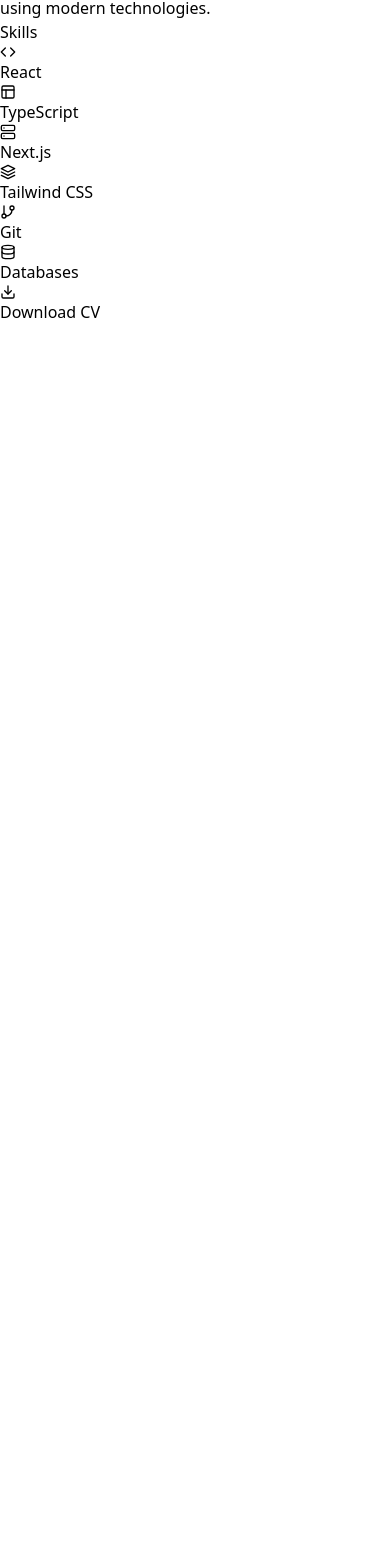
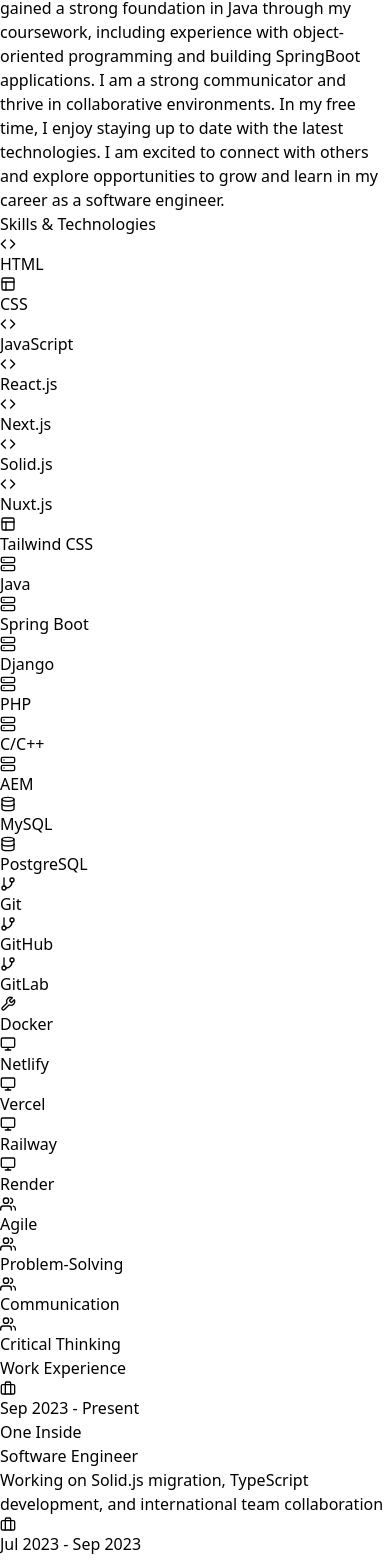
Before and after one commit to anevski-stefan/portfolio-new, a Next.js app: page /about in a window 390 px wide. Shown: the part 298-1858 px from the top of the page. Before the commit the page ends 844 px from the top, so only its background shows below. Built offline with nearby package versions, Linux system fonts and the light colour scheme; no server answers.

Commit message:
enhance design and make it responsive

```diff
--- a/src/components/about/Bio.tsx
+++ b/src/components/about/Bio.tsx
@@ -1,57 +1,144 @@
 import { motion } from 'framer-motion'
-import { FiDownload, FiCode, FiLayout, FiGitBranch, FiDatabase, FiServer, FiLayers } from 'react-icons/fi'
+import { FiCode, FiLayout, FiServer, FiDatabase, FiTool, FiGitBranch, FiMonitor, FiUsers } from 'react-icons/fi'
 import { IconType } from 'react-icons'
+import Timeline from './Timeline'
 
 interface Skill {
   name: string
   icon: IconType
 }
 
-const skills: Skill[] = [
-  { name: 'React', icon: FiCode },
-  { name: 'TypeScript', icon: FiLayout },
-  { name: 'Next.js', icon: FiServer },
-  { name: 'Tailwind CSS', icon: FiLayers },
-  { name: 'Git', icon: FiGitBranch },
-  { name: 'Databases', icon: FiDatabase },
-]
+const skills: { [key: string]: Skill[] } = {
+  frontend: [
+    { name: 'HTML', icon: FiCode },
+    { name: 'CSS', icon: FiLayout },
+    { name: 'JavaScript', icon: FiCode },
+    { name: 'React.js', icon: FiCode },
+    { name: 'Next.js', icon: FiCode },
+    { name: 'Solid.js', icon: FiCode },
+    { name: 'Nuxt.js', icon: FiCode },
+    { name: 'Tailwind CSS', icon: FiLayout },
+  ],
+  backend: [
+    { name: 'Java', icon: FiServer },
+    { name: 'Spring Boot', icon: FiServer },
+    { name: 'Django', icon: FiServer },
+    { name: 'PHP', icon: FiServer },
+    { name: 'C/C++', icon: FiServer },
+    { name: 'AEM', icon: FiServer },
+  ],
+  databases: [
+    { name: 'MySQL', icon: FiDatabase },
+    { name: 'PostgreSQL', icon: FiDatabase },
+  ],
+  tools: [
+    { name: 'Git', icon: FiGitBranch },
+    { name: 'GitHub', icon: FiGitBranch },
+    { name: 'GitLab', icon: FiGitBranch },
+    { name: 'Docker', icon: FiTool },
+  ],
+  platforms: [
+    { name: 'Netlify', icon: FiMonitor },
+    { name: 'Vercel', icon: FiMonitor },
+    { name: 'Railway', icon: FiMonitor },
+    { name: 'Render', icon: FiMonitor },
+  ],
+  softSkills: [
+    { name: 'Agile', icon: FiUsers },
+    { name: 'Problem-Solving', icon: FiUsers },
+    { name: 'Communication', icon: FiUsers },
+    { name: 'Critical Thinking', icon: FiUsers },
+  ],
+}
 
 export default function Bio() {
   return (
     <motion.div
       initial={{ opacity: 0, y: 20 }}
       animate={{ opacity: 1, y: 0 }}
-      className="max-w-2xl mx-auto"
     >
-      <h2 className="text-3xl font-bold mb-6">About Me</h2>
-      <p className="mb-6 text-lg text-foreground/80">
-        I'm a passionate frontend developer with a keen eye for design and user experience.
-        I specialize in building responsive, performant web applications using modern technologies.
+      <h2 className="text-3xl font-bold mb-4">About Me</h2>
+      <p className="mb-8 text-lg text-foreground/80">
+      As a software engineer, I am passionate about software engineering and am eager to apply my skills and knowledge to a career in this field.
+      I have gained a strong foundation in Java through my coursework, including experience with object-oriented programming and building SpringBoot applications.
+      I am a strong communicator and thrive in collaborative environments. In my free time, I enjoy staying up to date with the latest technologies. I am excited to connect with others and explore opportunities to grow and learn in my career as a software engineer.
       </p>
 
-      <h3 className="text-2xl font-bold mb-4">Skills</h3>
-      <div className="grid grid-cols-2 md:grid-cols-3 gap-4 mb-8">
-        {skills.map((skill) => (
-          <div
+      <h3 className="text-2xl font-bold mb-6">Skills & Technologies</h3>
+
+      <div className="flex flex-wrap gap-3 justify-start mb-8">
+        {/* Frontend - Purple */}
+        {skills.frontend.map((skill, index) => (
+          <motion.span
             key={skill.name}
-            className="p-4 border border-foreground/10 rounded-lg"
+            initial={{ opacity: 0, y: 20 }}
+            animate={{ opacity: 1, y: 0 }}
+            transition={{ delay: index * 0.1 }}
+            className="px-4 py-2 bg-purple-100 dark:bg-purple-900/30 text-purple-700 dark:text-purple-300 rounded-full flex items-center gap-2 hover:bg-purple-200 dark:hover:bg-purple-900/50 transition-colors"
           >
-            <skill.icon className="mb-2 text-2xl" />
-            <h4 className="font-semibold">{skill.name}</h4>
-          </div>
+            <skill.icon className="w-4 h-4" />
+            {skill.name}
+          </motion.span>
+        ))}
+
+        {/* Backend - Blue */}
+        {skills.backend.map((skill, index) => (
+          <motion.span
+            key={skill.name}
+            initial={{ opacity: 0, y: 20 }}
+            animate={{ opacity: 1, y: 0 }}
+            transition={{ delay: (index + skills.frontend.length) * 0.1 }}
+            className="px-4 py-2 bg-blue-100 dark:bg-blue-900/30 text-blue-700 dark:text-blue-300 rounded-full flex items-center gap-2 hover:bg-blue-200 dark:hover:bg-blue-900/50 transition-colors"
+          >
+            <skill.icon className="w-4 h-4" />
+            {skill.name}
+          </motion.span>
+        ))}
+
+        {/* Databases - Green */}
+        {skills.databases.map((skill, index) => (
+          <motion.span
+            key={skill.name}
+            initial={{ opacity: 0, y: 20 }}
+            animate={{ opacity: 1, y: 0 }}
+            transition={{ delay: (index + skills.frontend.length + skills.backend.length) * 0.1 }}
+            className="px-4 py-2 bg-green-100 dark:bg-green-900/30 text-green-700 dark:text-green-300 rounded-full flex items-center gap-2 hover:bg-green-200 dark:hover:bg-green-900/50 transition-colors"
+          >
+            <skill.icon className="w-4 h-4" />
+            {skill.name}
+          </motion.span>
+        ))}
+
+        {/* Tools & Platforms - Orange */}
+        {[...skills.tools, ...skills.platforms].map((skill, index) => (
+          <motion.span
+            key={skill.name}
+            initial={{ opacity: 0, y: 20 }}
+            animate={{ opacity: 1, y: 0 }}
+            transition={{ delay: (index + skills.frontend.length + skills.backend.length + skills.databases.length) * 0.1 }}
+            className="px-4 py-2 bg-orange-100 dark:bg-orange-900/30 text-orange-700 dark:text-orange-300 rounded-full flex items-center gap-2 hover:bg-orange-200 dark:hover:bg-orange-900/50 transition-colors"
+          >
+            <skill.icon className="w-4 h-4" />
+            {skill.name}
+          </motion.span>
+        ))}
+
+        {/* Soft Skills - Pink */}
+        {skills.softSkills.map((skill, index) => (
+          <motion.span
+            key={skill.name}
+            initial={{ opacity: 0, y: 20 }}
+            animate={{ opacity: 1, y: 0 }}
+            transition={{ delay: (index + skills.frontend.length + skills.backend.length + skills.databases.length + skills.tools.length + skills.platforms.length) * 0.1 }}
+            className="px-4 py-2 bg-pink-100 dark:bg-pink-900/30 text-pink-700 dark:text-pink-300 rounded-full flex items-center gap-2 hover:bg-pink-200 dark:hover:bg-pink-900/50 transition-colors"
+          >
+            <skill.icon className="w-4 h-4" />
+            {skill.name}
+          </motion.span>
         ))}
       </div>
 
-      <motion.a
-        href="/cv.pdf"
-        download
-        className="inline-flex items-center gap-2 px-6 py-3 rounded-full bg-foreground text-background hover:bg-foreground/90 transition-colors"
-        whileHover={{ scale: 1.05 }}
-        whileTap={{ scale: 0.95 }}
-      >
-        <FiDownload />
-        Download CV
-      </motion.a>
+      <Timeline />
     </motion.div>
   )
 }
--- /dev/null
+++ b/src/components/about/Timeline.tsx
@@ -0,0 +1,132 @@
+import { motion } from 'framer-motion'
+import { FiBriefcase, FiBook, FiAward, FiCode } from 'react-icons/fi'
+
+interface TimelineEvent {
+  date: string
+  title: string
+  subtitle: string
+  description: string
+  icon: typeof FiBriefcase | typeof FiBook | typeof FiAward | typeof FiCode
+  category: 'work' | 'education' | 'achievement'
+}
+
+const timelineEvents = {
+  work: [
+    {
+      date: "Sep 2023 - Present",
+      title: "One Inside",
+      subtitle: "Software Engineer",
+      description: "Working on Solid.js migration, TypeScript development, and international team collaboration",
+      icon: FiBriefcase,
+      category: 'work' as const
+    },
+    {
+      date: "Jul 2023 - Sep 2023",
+      title: "One Inside",
+      subtitle: "Front-End Developer Internship",
+      description: "Gained practical experience in front-end development",
+      icon: FiBriefcase,
+      category: 'work' as const
+    }
+  ],
+  education: [
+    {
+      date: "Feb 2024 - Present",
+      title: "Zero To Mastery Academy",
+      subtitle: "Software Engineer",
+      description: "Advancing software engineering skills through comprehensive training",
+      icon: FiBook,
+      category: 'education' as const
+    },
+    {
+      date: "Oct 2019 - Present",
+      title: "Faculty of Computer Science and Engineering",
+      subtitle: "Bachelor of Engineering",
+      description: "Studying Information Sciences and Computer Engineering",
+      icon: FiBook,
+      category: 'education' as const
+    }
+  ],
+  achievements: [
+    {
+      date: "Oct 2023",
+      title: "Hacktoberfest 2023",
+      subtitle: "Open Source Contribution",
+      description: "Successfully completed 4 pull requests and earned digital recognition",
+      icon: FiCode,
+      category: 'achievement' as const
+    },
+    {
+      date: "Apr 2023",
+      title: "Mega Hackathon 2023",
+      subtitle: "NextBook Project",
+      description: "Led team development of NextBook, improving application performance by 10%",
+      icon: FiAward,
+      category: 'achievement' as const
+    }
+  ]
+}
+
+const TimelineSection = ({ title, events }: { title: string, events: TimelineEvent[] }) => (
+  <div className="mb-12">
+    <h3 className="text-2xl font-bold mb-6 text-indigo-600 dark:text-indigo-400">{title}</h3>
+    <div className="relative">
+      {events.map((event, index, array) => (
+        <motion.div
+          key={index}
+          initial={{ opacity: 0, x: -50 }}
+          whileInView={{ opacity: 1, x: 0 }}
+          viewport={{ once: true }}
+          transition={{ delay: index * 0.2 }}
+          className="relative flex gap-8 mb-8"
+        >
+          {index < array.length - 1 && (
+            <div className="absolute left-[1.45rem] top-12 h-[calc(100%+2rem)] w-0.5 bg-gray-200 dark:bg-gray-700" />
+          )}
+
+          <motion.div
+            whileHover={{ scale: 1.2 }}
+            className={`relative z-10 flex-shrink-0 w-12 h-12 rounded-full bg-white dark:bg-gray-800 border-4 flex items-center justify-center
+              ${event.category === 'work' ? 'border-blue-500' :
+                event.category === 'education' ? 'border-green-500' :
+                'border-yellow-500'
+              }`}
+          >
+            <event.icon className={`text-xl
+              ${event.category === 'work' ? 'text-blue-500' :
+                event.category === 'education' ? 'text-green-500' :
+                'text-yellow-500'
+              }`}
+            />
+          </motion.div>
+
+          <div className="flex-grow pb-8">
+            <span className="text-sm text-gray-500 dark:text-gray-400">{event.date}</span>
+            <h3 className="text-xl font-semibold mt-1">{event.title}</h3>
+            <p className="text-indigo-600 dark:text-indigo-400">{event.subtitle}</p>
+            <p className="text-gray-600 dark:text-gray-300 mt-2">{event.description}</p>
+          </div>
+        </motion.div>
+      ))}
+    </div>
+  </div>
+)
+
+export default function Timeline() {
+  return (
+    <div className="mt-8">
+      <div className="grid grid-cols-1 md:grid-cols-2 gap-8 mb-8">
+        <div className="md:pr-4">
+          <TimelineSection title="Work Experience" events={timelineEvents.work} />
+        </div>
+        <div className="md:pl-4">
+          <TimelineSection title="Education" events={timelineEvents.education} />
+        </div>
+      </div>
+
+      <div>
+        <TimelineSection title="Additional Activities" events={timelineEvents.achievements} />
+      </div>
+    </div>
+  )
+}
--- a/src/components/layout/Layout.tsx
+++ b/src/components/layout/Layout.tsx
@@ -27,10 +27,8 @@
       <div className="min-h-screen">
         <AnimatedBackground />
         <Navigation />
-        <div className="transition-all duration-300 min-h-screen">
-          <div className="max-w-7xl mx-auto px-4 sm:px-6 lg:px-8">
-            {children}
-          </div>
+        <div className="max-w-7xl mx-auto px-6 sm:px-6 lg:px-6">
+        {children}
         </div>
       </div>
     </>
```
